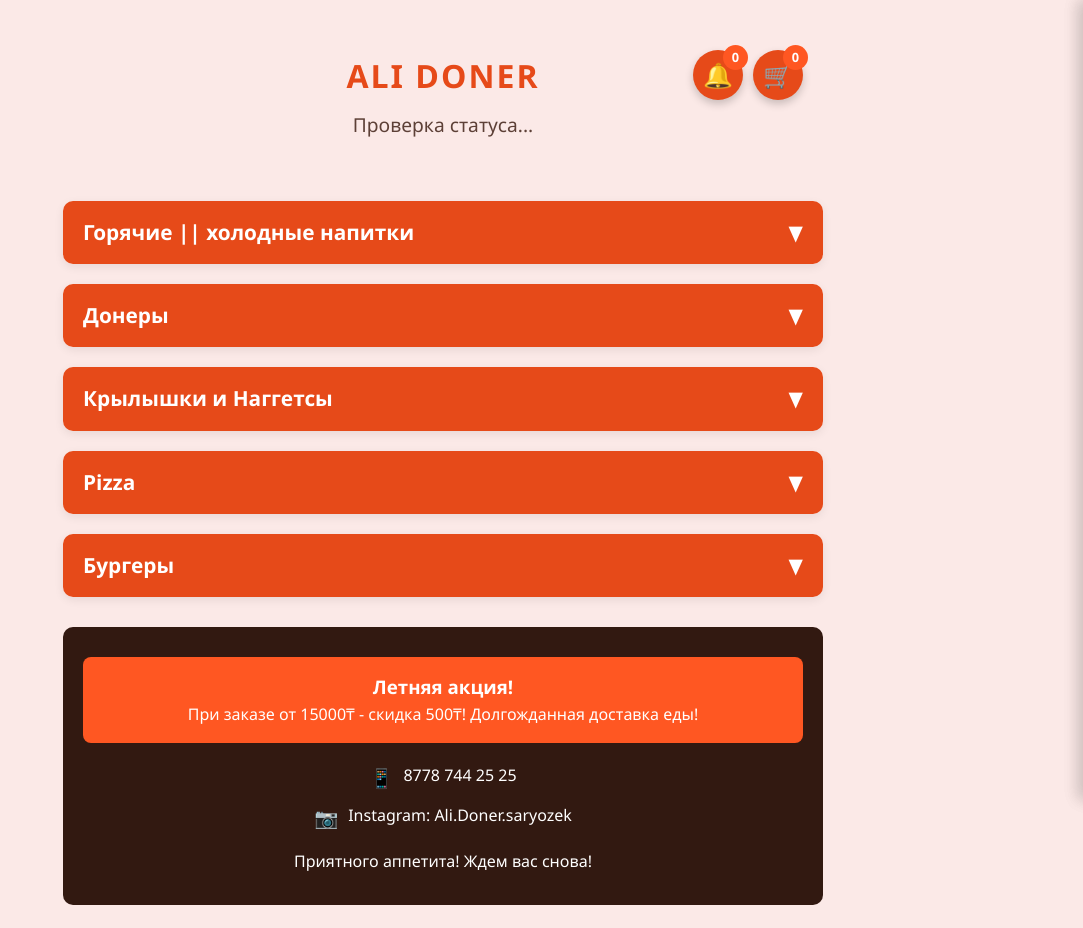
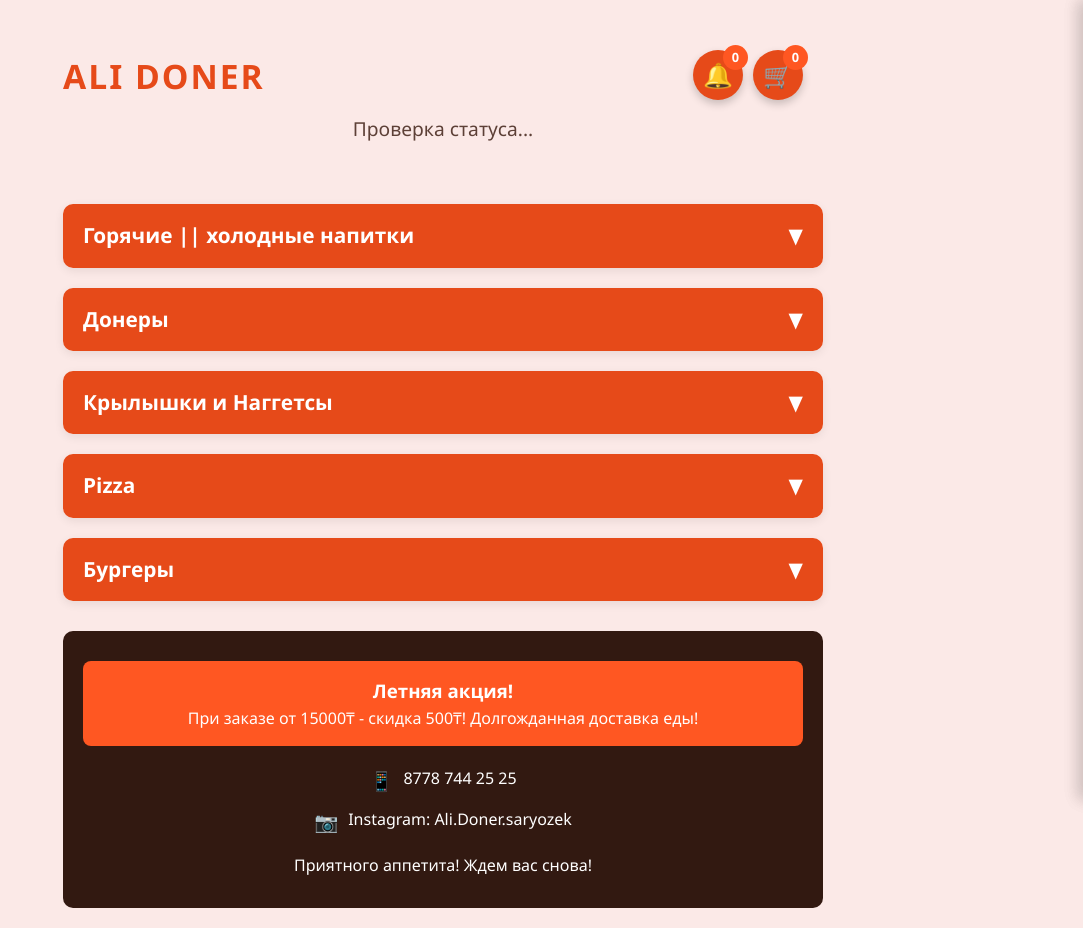
Before and after one commit to DiasTaldyk/saryozek_taxi, a plain HTML site: page doner/ali_doner.html in a window 1280 px wide. Shown: the whole page, without its empty margins (197-1280 px from the left). Drawn offline with Linux system fonts and the light colour scheme; no server answers.

Commit message:
Update ali_doner.html

```diff
--- a/doner/ali_doner.html
+++ b/doner/ali_doner.html
@@ -57,12 +57,14 @@
         }
 
         h1 {
-            font-size: 1.5 rem;
-            color: var(--primary);
-            margin-bottom: 9px;
-            text-transform: uppercase;
-            letter-spacing: 2px;
-        }
+	    font-size: 2.1rem;
+	    color: var(--primary);
+	    margin-bottom: 10px;
+	    text-transform: uppercase;
+	    letter-spacing: 2px;
+	    text-align: left; /* ← вот это добавь */
+	}
+
 
         .tagline {
             font-size: 1.2rem;
```
